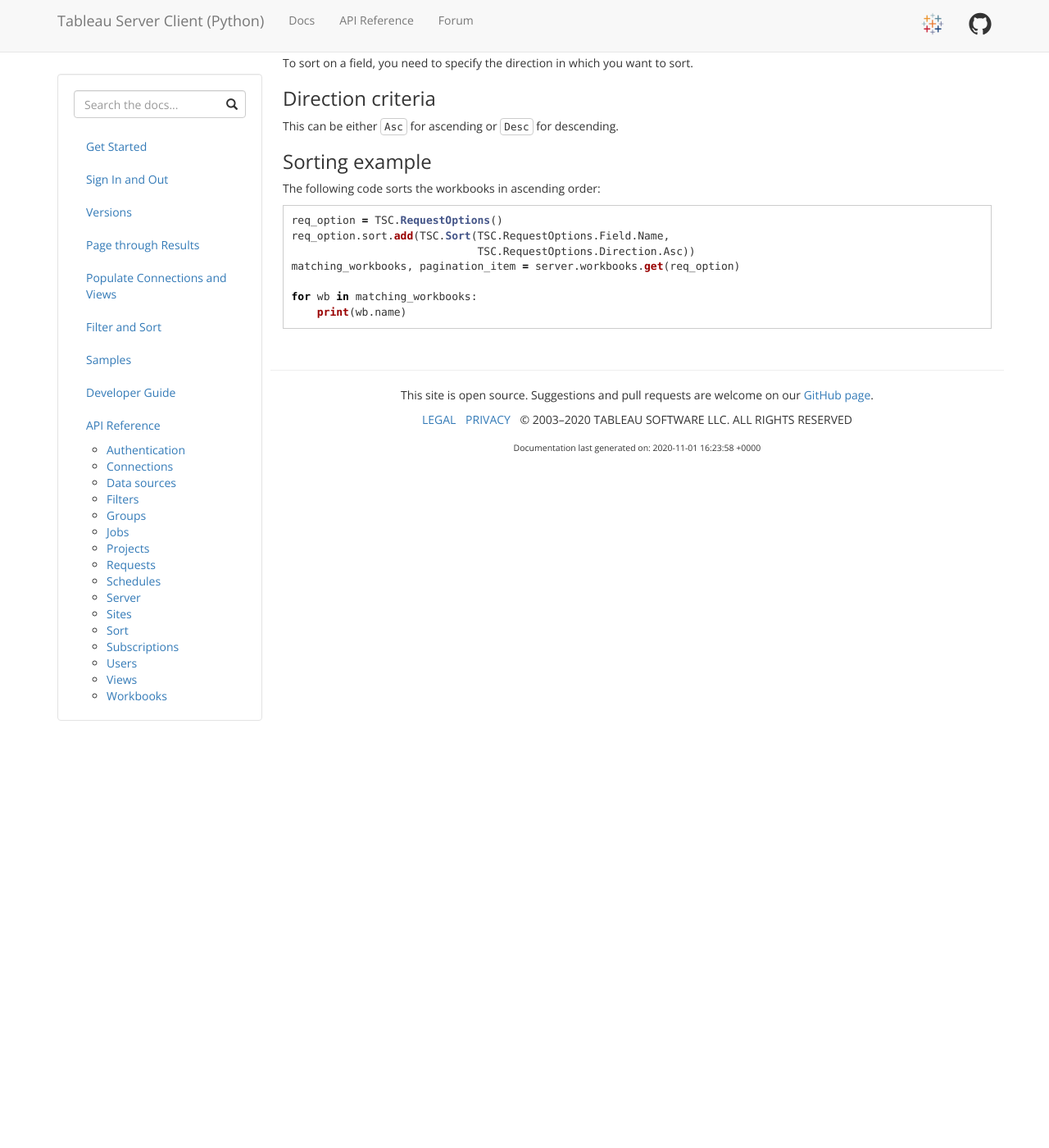
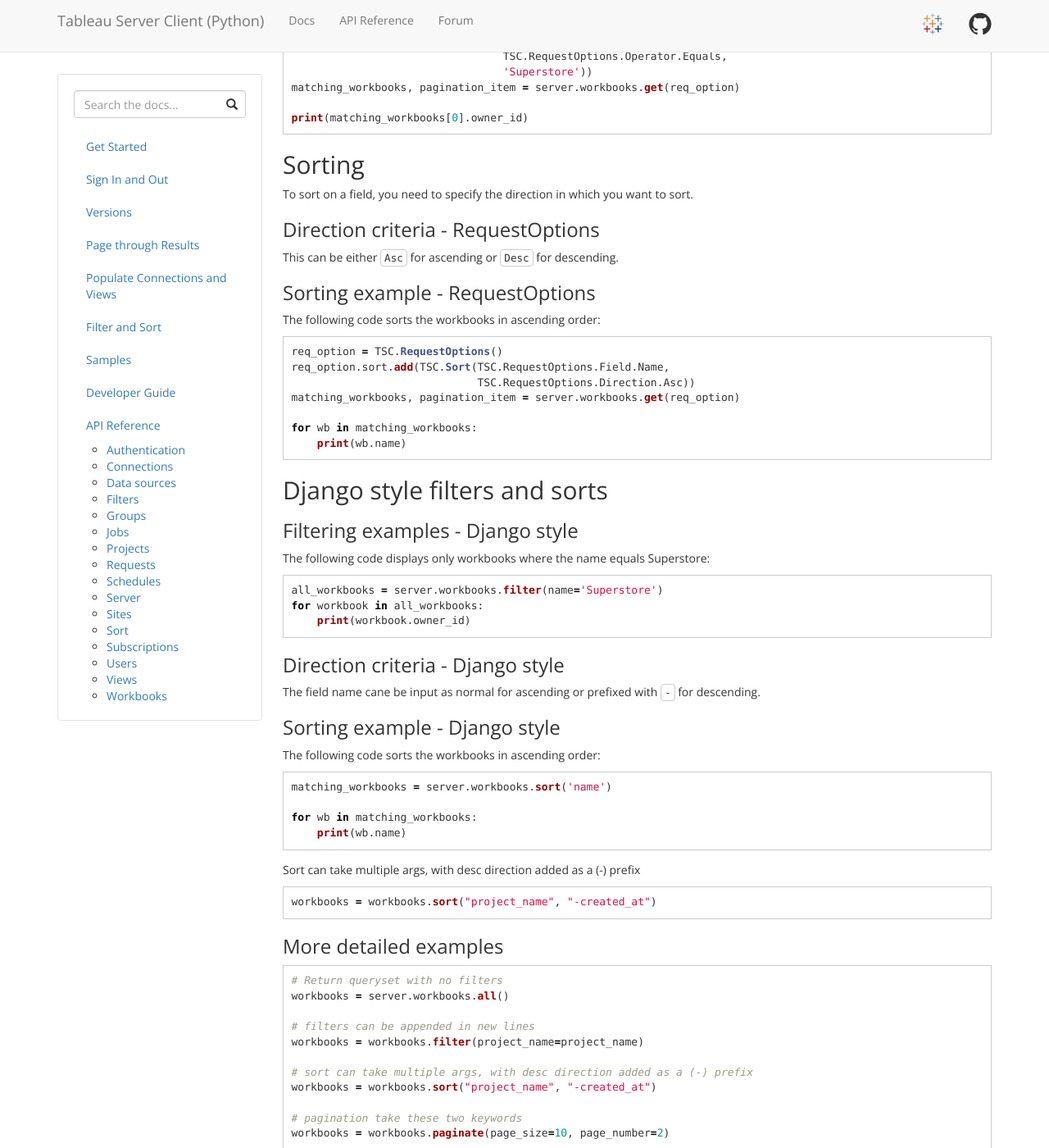
Before and after one commit to tableau/server-client-python, a Jekyll site: the page built from docs/filter-sort.md, in a window 1280 px wide and 1400 px high, scrolled down 1400 px. Shown: the whole window at 82% size. Built offline with Jekyll 4.4.1, drawn with Linux system fonts in a browser that asks for light colours; some of the changed text lies outside the part shown.

Commit message:
Add django filter docs

````diff
--- a/docs/filter-sort.md
+++ b/docs/filter-sort.md
@@ -46,13 +46,15 @@
 * GreaterThan
 * GreaterThanOrEqual
 * LessThan
+* LessThanOrEqual
 * In
+* Has
 
 ### Value criteria
 
 The value that you want to filter on. This can be any valid string.
 
-### Filtering example
+### Filtering example - RequestOptions
 
 The following code displays only the workbooks where the name equals Superstore:
 
@@ -70,11 +72,11 @@
 
 To sort on a field, you need to specify the direction in which you want to sort.
 
-### Direction criteria
+### Direction criteria - RequestOptions
 
 This can be either `Asc` for ascending or `Desc` for descending.
 
-### Sorting example
+### Sorting example - RequestOptions
 
 The following code sorts the workbooks in ascending order:
 
@@ -87,3 +89,78 @@
 for wb in matching_workbooks:
     print(wb.name)
 ```
+
+
+## Django style filters and sorts
+
+### Filtering examples - Django style
+
+The following code displays only workbooks where the name equals Superstore:
+
+```py
+all_workbooks = server.workbooks.filter(name='Superstore')
+for workbook in all_workbooks:
+    print(workbook.owner_id)
+```
+
+### Direction criteria - Django style
+
+The field name cane be input as normal for ascending or prefixed with `-` for descending.
+
+### Sorting example - Django style
+
+The following code sorts the workbooks in ascending order:
+
+```py
+matching_workbooks = server.workbooks.sort('name')
+
+for wb in matching_workbooks:
+    print(wb.name)
+```
+
+Sort can take multiple args, with desc direction added as a (-) prefix
+
+```py
+workbooks = workbooks.sort("project_name", "-created_at")
+```
+
+### More detailed examples
+
+```py
+# Return queryset with no filters
+workbooks = server.workbooks.all()
+
+# filters can be appended in new lines
+workbooks = workbooks.filter(project_name=project_name)
+
+# sort can take multiple args, with desc direction added as a (-) prefix
+workbooks = workbooks.sort("project_name", "-created_at")
+
+# pagination take these two keywords
+workbooks = workbooks.paginate(page_size=10, page_number=2)
+
+# query is executed at time of access
+for workbook in workbooks:
+    print(workbook)
+
+# pagination item is still accessible
+print(workbooks.total_available, workbooks.page_size, workbooks.page_number)
+
+# methods can be chained
+all_workbooks = server.workbooks.filter(project_name=project_name).sort("-project_name")
+
+# operators are implemented using dunderscore
+all_workbooks = server.workbooks.filter(project_name__in=["Project A", "Project B"])
+```
+
+### Operators available
+
+| Operator | Implementation |
+| --- | --- |
+| Equals | eq |
+| GreaterThan | gt |
+| GreaterThanOrEqual | gte |
+| LessThan | lt |
+| LessThanOrEqual | lte |
+| In | in |
+| Has | has |
````
